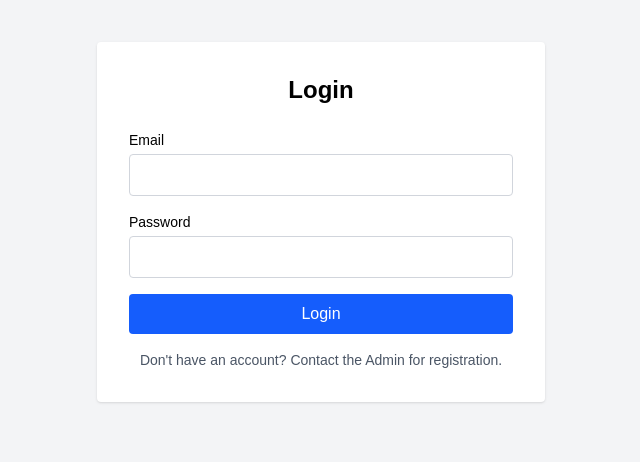
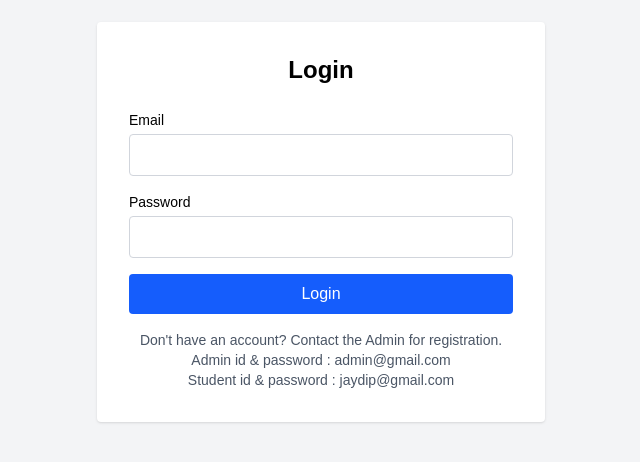
Before and after one commit to jaydipchangani/attendance-frontend, a Next.js app: page /login in a window 1280 px wide. Shown: the part 178-640 px from the top of the page, without its empty margins (319-959 px from the left). Built offline with nearby package versions, Linux system fonts and the light colour scheme.

Commit message:
add test id and password

```diff
--- a/app/login/page.tsx
+++ b/app/login/page.tsx
@@ -57,7 +57,12 @@ const LoginPage = () => {
 
         <p className="mt-4 text-xs sm:text-sm text-center text-gray-600">
           Don&apos;t have an account? <span className="font-medium">Contact the Admin</span> for registration.
+
+          <p>Admin id & password : admin@gmail.com</p>
+
+        <p>Student id & password : jaydip@gmail.com</p>
         </p>
+
       </div>
     </div>
   );
```
